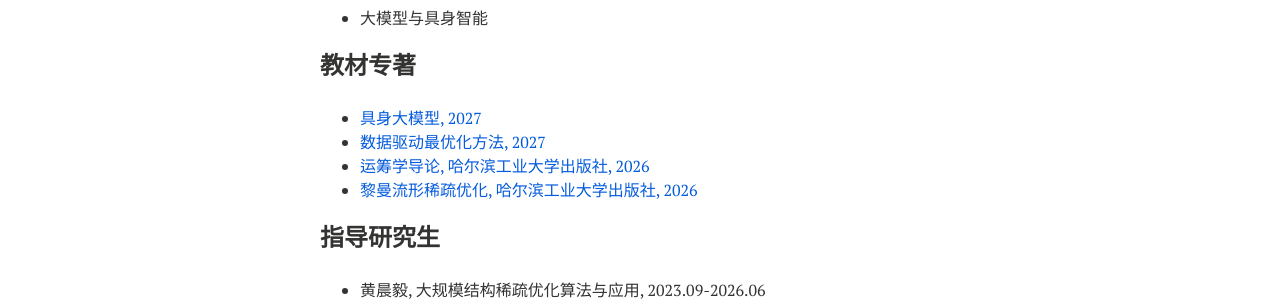
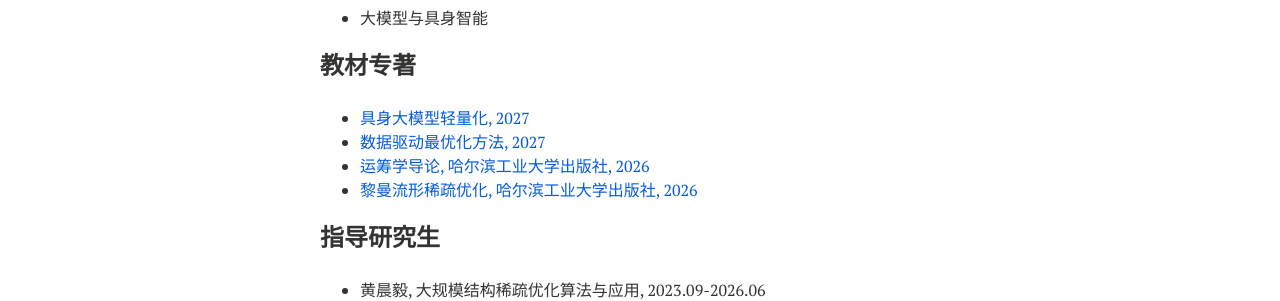
Before and after one commit to xianchaoxiu/xianchaoxiu.github.io, a Jekyll site: the page built from chinese/index.md, in a window 1280 px wide. Shown: the part 665-966 px from the top of the page. Built offline with Jekyll 4.4.1, drawn with Linux system fonts in a browser that asks for light colours; nearby versions of some CDN libraries.

Commit message:
Update index.md

```diff
--- a/chinese/index.md
+++ b/chinese/index.md
@@ -32,7 +32,7 @@ share: false
 
 
 ### 教材专著
-* <a href="https://xianchaoxiu.github.io/chinese/books/EAI/" class="textlink" target="_blank"> 具身大模型, 2027 </a> <br>
+* <a href="https://xianchaoxiu.github.io/chinese/books/EAI/" class="textlink" target="_blank"> 具身大模型轻量化, 2027 </a> <br>
 * <a href="https://xianchaoxiu.github.io/chinese/books/L2O/" class="textlink" target="_blank"> 数据驱动最优化方法, 2027 </a> <br>
 * <a href="https://xianchaoxiu.github.io/chinese/books/OR/" class="textlink" target="_blank"> 运筹学导论, 哈尔滨工业大学出版社, 2026 </a> <br>
 * <a href="https://xianchaoxiu.github.io/chinese/books/OPT/" class="textlink" target="_blank"> 黎曼流形稀疏优化, 哈尔滨工业大学出版社, 2026 </a> <br>
```
